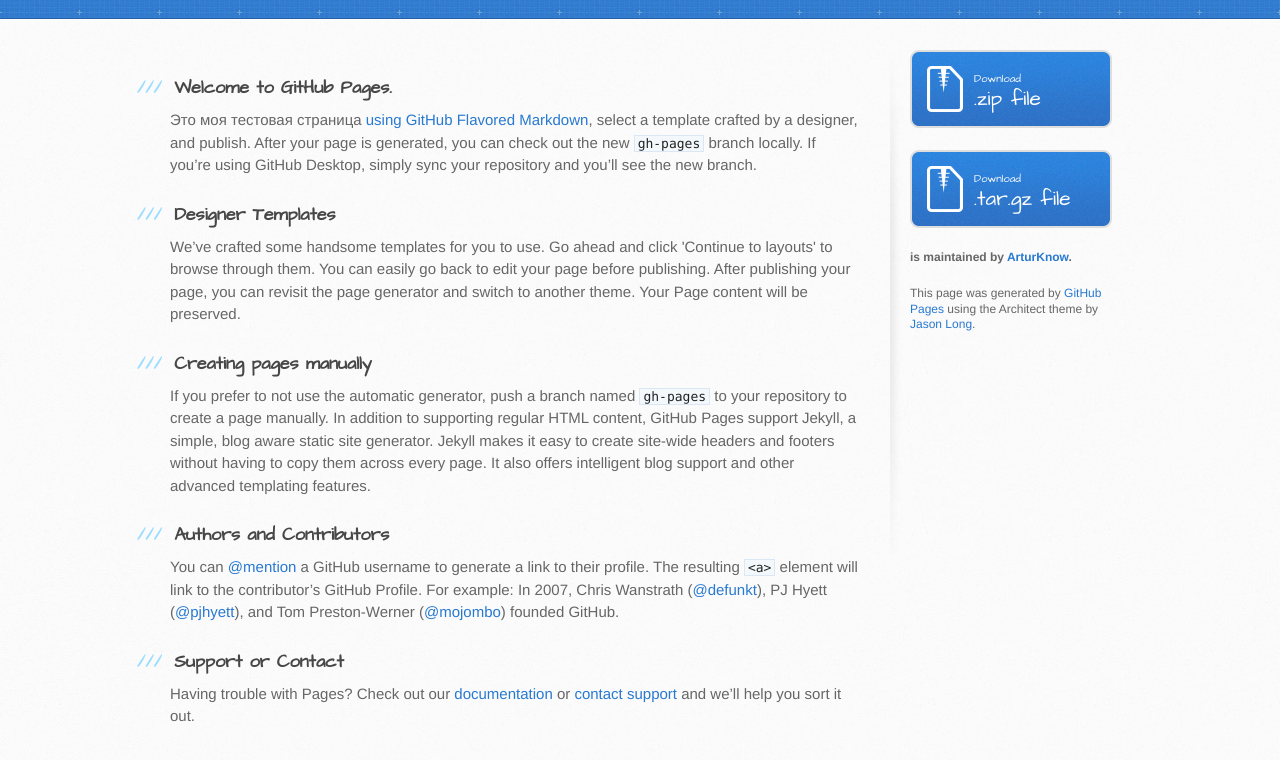
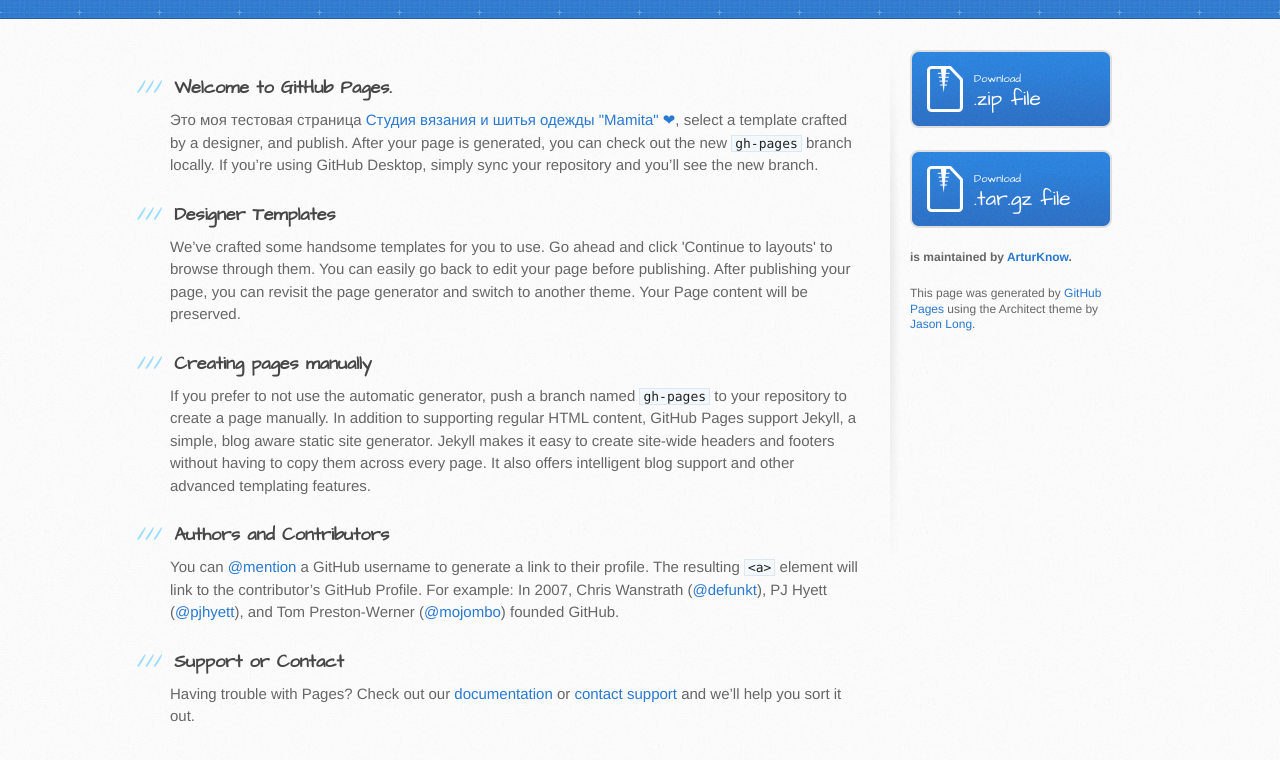
Before and after one commit to ArturKnow/testsite.or.com, a plain HTML site: page index.html in a window 1280 px wide. Shown: the part 148-908 px from the top of the page. Drawn offline with Linux system fonts and the light colour scheme.

Commit message:
Update index.html

```diff
--- a/index.html
+++ b/index.html
@@ -31,7 +31,7 @@
           <h3>
 <a id="welcome-to-github-pages" class="anchor" href="#welcome-to-github-pages" aria-hidden="true"><span aria-hidden="true" class="octicon octicon-link"></span></a>Welcome to GitHub Pages.</h3>
 
-<p>Это моя тестовая страница <a href="https://guides.github.com/features/mastering-markdown/">using GitHub Flavored Markdown</a>, select a template crafted by a designer, and publish. After your page is generated, you can check out the new <code>gh-pages</code> branch locally. If you’re using GitHub Desktop, simply sync your repository and you’ll see the new branch.</p>
+<p>Это моя тестовая страница <a rel="index" href="http://mamita.by/"  target="_blank">Студия вязания и шитья одежды "Mamita" ❤</a>, select a template crafted by a designer, and publish. After your page is generated, you can check out the new <code>gh-pages</code> branch locally. If you’re using GitHub Desktop, simply sync your repository and you’ll see the new branch.</p>
 
 <h3>
 <a id="designer-templates" class="anchor" href="#designer-templates" aria-hidden="true"><span aria-hidden="true" class="octicon octicon-link"></span></a>Designer Templates</h3>
```
